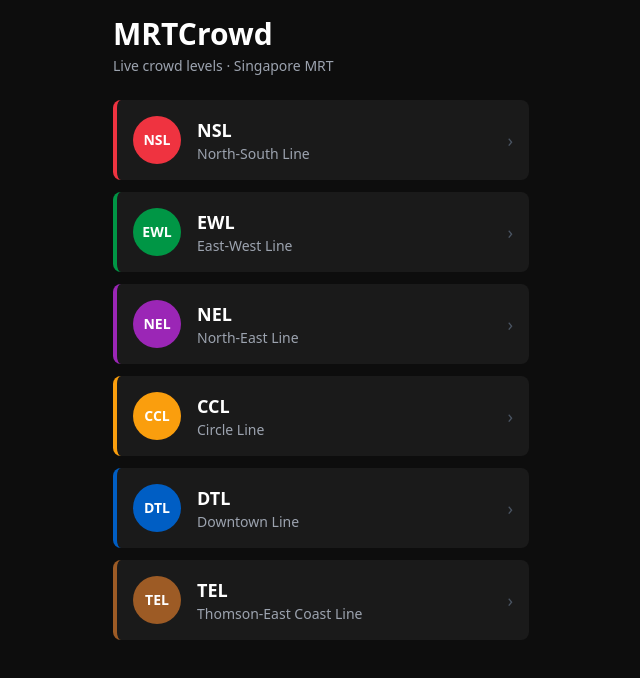
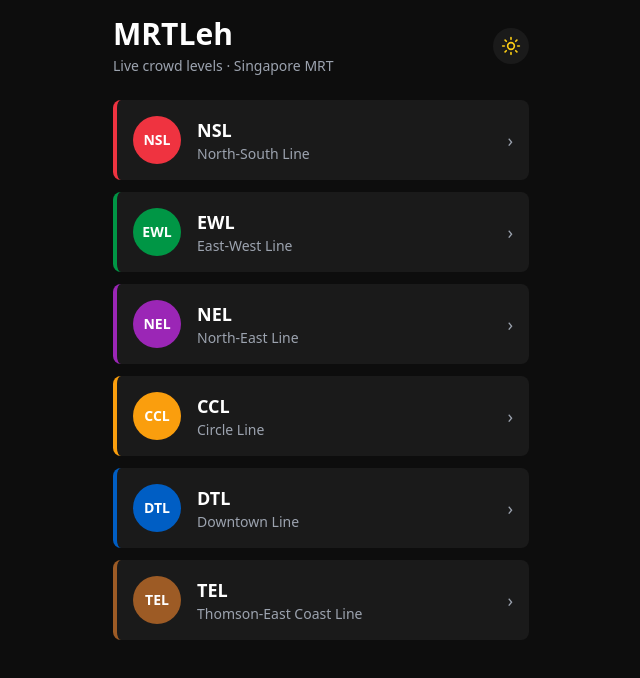
Before and after one commit to tetashler/MRTCrowd, a React (Vite) app: page / in a window 1280 px wide. Shown: the top 678 px of the page, without its empty margins (319-959 px from the left). Built offline with nearby package versions, Linux system fonts and the light colour scheme; no server answers.

Commit message:
Add light/dark mode toggle

```diff
--- a/src/App.tsx
+++ b/src/App.tsx
@@ -1,20 +1,21 @@
 import { useState } from 'react';
 import { Home } from './components/Home';
 import { LineScreen } from './components/LineScreen';
+import { ThemeProvider } from './context/ThemeContext';
 import { Analytics } from '@vercel/analytics/react';
 
 function App() {
   const [selectedLine, setSelectedLine] = useState<string | null>(null);
 
   return (
-    <>
+    <ThemeProvider>
       {selectedLine ? (
         <LineScreen lineCode={selectedLine} onBack={() => setSelectedLine(null)} />
       ) : (
         <Home onSelectLine={setSelectedLine} />
       )}
       <Analytics />
-    </>
+    </ThemeProvider>
   );
 }
 
--- a/src/components/DisruptionBanner.tsx
+++ b/src/components/DisruptionBanner.tsx
@@ -17,9 +17,8 @@ export const DisruptionBanner = () => {
   useEffect(() => {
     const fetchAlerts = async () => {
       try {
-        const response = await fetch(`/api/lta?endpoint=PCDRealTime&TrainLine=${lineCode}`);
+        const response = await fetch('/api/lta?endpoint=TrainServiceAlerts');
         const data = await response.json();
-        // data.value is an object, not an array
         setAlerts(data.value || null);
       } catch (error) {
         console.error('Failed to fetch alerts:', error);
@@ -44,7 +43,7 @@ export const DisruptionBanner = () => {
         <AlertCircle className="w-5 h-5 text-red-400 flex-shrink-0 mt-0.5" />
         <div className="flex-1">
           {alerts.Message.map((msg, idx) => (
-            <p key={idx} className="text-red-200 text-sm leading-relaxed">
+            <p key={idx} className="text-red-400 text-sm leading-relaxed">
               {msg.Content}
             </p>
           ))}
--- a/src/components/FavouriteStations.tsx
+++ b/src/components/FavouriteStations.tsx
@@ -3,6 +3,7 @@ import { Star, X } from 'lucide-react';
 import { getFavourites, removeFavourite, Favourite } from '../utils/favourites';
 import { getStationName, getLineColor } from '../data/stations';
 import { CrowdDataResponse } from '../types/api';
+import { useTheme } from '../context/ThemeContext';
 
 const getCrowdBadge = (level: 'l' | 'm' | 'h') => {
   switch (level) {
@@ -18,10 +19,13 @@ const getCrowdBadge = (level: 'l' | 'm' | 'h') => {
 export const FavouriteStations = ({ onUpdate }: { onUpdate?: () => void }) => {
   const [favourites, setFavourites] = useState<Favourite[]>([]);
   const [crowdData, setCrowdData] = useState<Map<string, 'l' | 'm' | 'h'>>(new Map());
+  const { isDark } = useTheme();
 
-  const loadFavourites = () => {
-    setFavourites(getFavourites());
-  };
+  const cardBg = isDark ? '#1A1A1A' : '#FFFFFF';
+  const textPrimary = isDark ? '#FFFFFF' : '#111111';
+  const textSecondary = isDark ? '#9CA3AF' : '#6B7280';
+
+  const loadFavourites = () => setFavourites(getFavourites());
 
   const fetchCrowdData = async () => {
     try {
@@ -31,7 +35,6 @@ export const FavouriteStations = ({ onUpdate }: { onUpdate?: () => void }) => {
       for (const lineCode of uniqueLines) {
         const response = await fetch(`/api/lta?endpoint=PCDRealTime&TrainLine=${lineCode}`);
         const data: CrowdDataResponse = await response.json();
-
         if (data.value) {
           data.value.forEach(station => {
             allData.set(station.Station, station.CrowdLevel);
@@ -45,9 +48,7 @@ export const FavouriteStations = ({ onUpdate }: { onUpdate?: () => void }) => {
     }
   };
 
-  useEffect(() => {
-    loadFavourites();
-  }, []);
+  useEffect(() => { loadFavourites(); }, []);
 
   useEffect(() => {
     if (favourites.length > 0) {
@@ -63,15 +64,13 @@ export const FavouriteStations = ({ onUpdate }: { onUpdate?: () => void }) => {
     onUpdate?.();
   };
 
-  if (favourites.length === 0) {
-    return null;
-  }
+  if (favourites.length === 0) return null;
 
   return (
     <div className="mb-6">
       <div className="flex items-center gap-2 mb-3">
         <Star className="w-5 h-5 text-yellow-500 fill-yellow-500" />
-        <h2 className="text-white font-semibold text-lg">Favourites</h2>
+        <h2 className="font-semibold text-lg" style={{ color: textPrimary }}>Favourites</h2>
       </div>
       <div className="space-y-2">
         {favourites.map(fav => {
@@ -82,12 +81,14 @@ export const FavouriteStations = ({ onUpdate }: { onUpdate?: () => void }) => {
           return (
             <div
               key={fav.stationCode}
-              className="bg-[#1A1A1A] rounded-lg p-3 flex items-center gap-3"
-              style={{ borderLeft: `3px solid ${lineColor}` }}
+              className="rounded-lg p-3 flex items-center gap-3 transition-colors duration-300"
+              style={{ backgroundColor: cardBg, borderLeft: `3px solid ${lineColor}` }}
             >
               <div className="flex-1">
-                <div className="text-white font-medium">{getStationName(fav.stationCode)}</div>
-                <div className="text-gray-400 text-sm">{fav.stationCode}</div>
+                <div className="font-medium" style={{ color: textPrimary }}>
+                  {getStationName(fav.stationCode)}
+                </div>
+                <div className="text-sm" style={{ color: textSecondary }}>{fav.stationCode}</div>
               </div>
               {badge && (
                 <div className={`px-2 py-1 rounded text-xs border ${badge.color}`}>
@@ -96,7 +97,8 @@ export const FavouriteStations = ({ onUpdate }: { onUpdate?: () => void }) => {
               )}
               <button
                 onClick={() => handleRemove(fav.stationCode)}
-                className="text-gray-400 hover:text-white transition-colors"
+                style={{ color: textSecondary }}
+                className="hover:text-white transition-colors"
               >
                 <X className="w-5 h-5" />
               </button>
--- a/src/components/Home.tsx
+++ b/src/components/Home.tsx
@@ -1,8 +1,10 @@
 import { useState } from 'react';
+import { Sun, Moon } from 'lucide-react';
 import { DisruptionBanner } from './DisruptionBanner';
 import { LineCard } from './LineCard';
 import { FavouriteStations } from './FavouriteStations';
 import { MRT_LINES } from '../data/stations';
+import { useTheme } from '../context/ThemeContext';
 
 interface HomeProps {
   onSelectLine: (lineCode: string) => void;
@@ -10,13 +12,35 @@ interface HomeProps {
 
 export const Home = ({ onSelectLine }: HomeProps) => {
   const [updateKey, setUpdateKey] = useState(0);
+  const { isDark, toggleTheme } = useTheme();
+
+  const bg = isDark ? '#0D0D0D' : '#F5F5F5';
+  const textPrimary = isDark ? '#FFFFFF' : '#111111';
+  const textSecondary = isDark ? '#9CA3AF' : '#6B7280';
 
   return (
-    <div className="min-h-screen bg-[#0D0D0D] text-white">
+    <div className="min-h-screen transition-colors duration-300" style={{ backgroundColor: bg }}>
       <div className="max-w-md mx-auto p-4">
-        <div className="mb-6">
-          <h1 className="text-3xl font-bold">MRTCrowd</h1>
-          <p className="text-gray-400 text-sm mt-1">Live crowd levels · Singapore MRT</p>
+
+        <div className="flex items-center justify-between mb-6">
+          <div>
+            <h1 className="text-3xl font-bold" style={{ color: textPrimary }}>MRTLeh</h1>
+            <p className="text-sm mt-1" style={{ color: textSecondary }}>
+              Live crowd levels · Singapore MRT
+            </p>
+          </div>
+
+          <button
+            onClick={toggleTheme}
+            className="p-2 rounded-full transition-colors duration-200"
+            style={{
+              backgroundColor: isDark ? '#1A1A1A' : '#E5E7EB',
+              color: isDark ? '#FACC15' : '#374151',
+            }}
+            aria-label="Toggle theme"
+          >
+            {isDark ? <Sun className="w-5 h-5" /> : <Moon className="w-5 h-5" />}
+          </button>
         </div>
 
         <DisruptionBanner />
--- a/src/components/LineCard.tsx
+++ b/src/components/LineCard.tsx
@@ -1,4 +1,5 @@
 import { MRTLine } from '../data/stations';
+import { useTheme } from '../context/ThemeContext';
 
 interface LineCardProps {
   line: MRTLine;
@@ -6,24 +7,32 @@ interface LineCardProps {
 }
 
 export const LineCard = ({ line, onClick }: LineCardProps) => {
+  const { isDark } = useTheme();
+
+  const cardBg = isDark ? '#1A1A1A' : '#FFFFFF';
+  const cardHover = isDark ? '#242424' : '#F3F4F6';
+  const textPrimary = isDark ? '#FFFFFF' : '#111111';
+  const textSecondary = isDark ? '#9CA3AF' : '#6B7280';
+
   return (
     <button
       onClick={onClick}
-      className="w-full bg-[#1A1A1A] rounded-lg p-4 flex items-center gap-4 hover:bg-[#242424] transition-colors"
-      style={{ borderLeft: `4px solid ${line.color}` }}
+      className="w-full rounded-lg p-4 flex items-center gap-4 transition-colors duration-200"
+      style={{ backgroundColor: cardBg, borderLeft: `4px solid ${line.color}` }}
+      onMouseEnter={e => (e.currentTarget.style.backgroundColor = cardHover)}
+      onMouseLeave={e => (e.currentTarget.style.backgroundColor = cardBg)}
     >
-      {/* Coloured circle with line code */}
       <div
-        className="w-12 h-12 rounded-full flex items-center justify-center flex-shrink-0 font-bold text-sm"
-        style={{ backgroundColor: line.color, color: '#fff' }}
+        className="w-12 h-12 rounded-full flex items-center justify-center flex-shrink-0 font-bold text-sm text-white"
+        style={{ backgroundColor: line.color }}
       >
         {line.code}
       </div>
       <div className="flex-1 text-left">
-        <h3 className="text-white font-semibold text-lg">{line.name}</h3>
-        <p className="text-gray-400 text-sm">{line.fullName}</p>
+        <h3 className="font-semibold text-lg" style={{ color: textPrimary }}>{line.name}</h3>
+        <p className="text-sm" style={{ color: textSecondary }}>{line.fullName}</p>
       </div>
-      <span className="text-gray-600 text-lg">›</span>
+      <span style={{ color: textSecondary }} className="text-lg">›</span>
     </button>
   );
 };
--- a/src/components/LineScreen.tsx
+++ b/src/components/LineScreen.tsx
@@ -4,6 +4,7 @@ import { StationCard } from './StationCard';
 import { LINE_STATIONS, MRT_LINES, getLineColor } from '../data/stations';
 import { addFavourite, removeFavourite, isFavourite } from '../utils/favourites';
 import { CrowdDataResponse } from '../types/api';
+import { useTheme } from '../context/ThemeContext';
 
 interface LineScreenProps {
   lineCode: string;
@@ -17,9 +18,14 @@ export const LineScreen = ({ lineCode, onBack }: LineScreenProps) => {
   const [lastUpdated, setLastUpdated] = useState<Date | null>(null);
   const [favourites, setFavourites] = useState<Set<string>>(new Set());
 
+  const { isDark } = useTheme();
   const line = MRT_LINES.find(l => l.code === lineCode);
   const stations = LINE_STATIONS[lineCode] || [];
   const lineColor = getLineColor(lineCode);
+
+  const bg = isDark ? '#0D0D0D' : '#F5F5F5';
+  const headerBg = isDark ? '#0D0D0D' : '#F5F5F5';
+  const textSecondary = isDark ? '#9CA3AF' : '#6B7280';
 
   const fetchCrowdData = async (isRefresh = false) => {
     if (isRefresh) setRefreshing(true);
@@ -49,9 +55,7 @@ export const LineScreen = ({ lineCode, onBack }: LineScreenProps) => {
   const loadFavourites = () => {
     const favs = new Set<string>();
     stations.forEach(station => {
-      if (isFavourite(station)) {
-        favs.add(station);
-      }
+      if (isFavourite(station)) favs.add(station);
     });
     setFavourites(favs);
   };
@@ -90,79 +94,69 @@ export const LineScreen = ({ lineCode, onBack }: LineScreenProps) => {
   };
 
   return (
-    <div className="min-h-screen bg-[#0D0D0D] text-white">
+    <div className="min-h-screen transition-colors duration-300" style={{ backgroundColor: bg }}>
       <div className="max-w-md mx-auto">
-
-        {/* Sticky header — z-50 ensures it always sits above dots and cards */}
         <div
-          className="sticky top-0 z-50 px-4 pt-4 pb-3"
+          className="sticky top-0 z-50 px-4 pt-4 pb-3 transition-colors duration-300"
           style={{
-            backgroundColor: '#0D0D0D',
-            borderBottom: '1px solid #1f1f1f',
-            boxShadow: '0 4px 16px rgba(0,0,0,0.8)',
+            backgroundColor: headerBg,
+            borderBottom: isDark ? '1px solid #1f1f1f' : '1px solid #E5E7EB',
+            boxShadow: isDark ? '0 4px 16px rgba(0,0,0,0.8)' : '0 4px 16px rgba(0,0,0,0.08)',
           }}
         >
           <div className="flex items-center gap-3">
             <button
               onClick={onBack}
-              className="text-gray-400 hover:text-white transition-colors p-1 rounded-full hover:bg-white/10"
+              className="p-1 rounded-full transition-colors"
+              style={{ color: textSecondary }}
             >
               <ArrowLeft className="w-5 h-5" />
             </button>
-
-            {/* Coloured dot + title */}
             <div className="flex items-center gap-2 flex-1">
-              <div
-                className="w-3 h-3 rounded-full flex-shrink-0"
-                style={{ backgroundColor: lineColor }}
-              />
+              <div className="w-3 h-3 rounded-full flex-shrink-0" style={{ backgroundColor: lineColor }} />
               <div>
                 <h1 className="text-xl font-bold leading-tight" style={{ color: lineColor }}>
                   {line?.name}
                 </h1>
-                <p className="text-gray-500 text-xs">{line?.fullName}</p>
+                <p className="text-xs" style={{ color: textSecondary }}>{line?.fullName}</p>
               </div>
             </div>
-
             <button
               onClick={() => fetchCrowdData(true)}
               disabled={refreshing}
-              className="text-gray-400 hover:text-white transition-colors disabled:opacity-50 p-1 rounded-full hover:bg-white/10"
+              className="p-1 rounded-full transition-colors disabled:opacity-50"
+              style={{ color: textSecondary }}
             >
               <RefreshCw className={`w-5 h-5 ${refreshing ? 'animate-spin' : ''}`} />
             </button>
           </div>
-
           {lastUpdated && (
-            <p className="text-gray-600 text-xs text-center mt-2">
+            <p className="text-xs text-center mt-2" style={{ color: isDark ? '#4B5563' : '#9CA3AF' }}>
               Updated {formatTime(lastUpdated)}
             </p>
           )}
         </div>
 
-        {/* Station list */}
         <div className="px-4 pb-8 pt-4">
           {loading ? (
             <div className="space-y-3">
               {[...Array(6)].map((_, i) => (
-                <div key={i} className="bg-[#1A1A1A] rounded-lg p-4 h-[72px] animate-pulse" />
+                <div
+                  key={i}
+                  className="rounded-lg p-4 h-[72px] animate-pulse"
+                  style={{ backgroundColor: isDark ? '#1A1A1A' : '#E5E7EB' }}
+                />
               ))}
             </div>
           ) : (
             <div className="relative">
-              {/* Vertical connecting line */}
               <div
                 className="absolute w-[2px] top-4 bottom-4"
-                style={{
-                  left: '10px',
-                  backgroundColor: `${lineColor}35`,
-                }}
+                style={{ left: '10px', backgroundColor: `${lineColor}35` }}
               />
-
               <div className="space-y-2">
                 {stations.map((stationCode) => (
                   <div key={stationCode} className="relative flex items-center gap-3">
-                    {/* Solid station dot with glow */}
                     <div
                       className="flex-shrink-0 rounded-full"
                       style={{
@@ -173,7 +167,6 @@ export const LineScreen = ({ lineCode, onBack }: LineScreenProps) => {
                         boxShadow: `0 0 6px ${lineColor}80`,
                       }}
                     />
-                    {/* Station card */}
                     <div className="flex-1">
                       <StationCard
                         stationCode={stationCode}
--- a/src/components/StationCard.tsx
+++ b/src/components/StationCard.tsx
@@ -1,5 +1,6 @@
 import { Star } from 'lucide-react';
 import { getStationName } from '../data/stations';
+import { useTheme } from '../context/ThemeContext';
 
 interface StationCardProps {
   stationCode: string;
@@ -27,32 +28,36 @@ export const StationCard = ({
   isFavourite,
   onToggleFavourite,
 }: StationCardProps) => {
+  const { isDark } = useTheme();
   const badge = crowdLevel ? getCrowdBadge(crowdLevel) : null;
+
+  const cardBg = isDark ? '#1A1A1A' : '#FFFFFF';
+  const textPrimary = isDark ? '#FFFFFF' : '#111111';
+  const textSecondary = isDark ? '#9CA3AF' : '#6B7280';
 
   return (
     <div
-      className="bg-[#1A1A1A] rounded-lg p-4 flex items-center gap-3"
-      style={{ borderLeft: `3px solid ${lineColor}` }}
+      className="rounded-lg p-4 flex items-center gap-3 transition-colors duration-300"
+      style={{ backgroundColor: cardBg, borderLeft: `3px solid ${lineColor}` }}
     >
       <div className="flex-1">
-        <h3 className="text-white font-semibold text-lg">{getStationName(stationCode)}</h3>
-        <p className="text-gray-400 text-sm">{stationCode}</p>
+        <h3 className="font-semibold text-lg" style={{ color: textPrimary }}>
+          {getStationName(stationCode)}
+        </h3>
+        <p className="text-sm" style={{ color: textSecondary }}>{stationCode}</p>
       </div>
-
       {badge && (
         <div className={`px-3 py-1.5 rounded-md text-sm border ${badge.color} flex items-center gap-2`}>
           <span>{badge.emoji}</span>
           <span>{badge.label}</span>
         </div>
       )}
-
       <button
         onClick={onToggleFavourite}
-        className="text-gray-400 hover:text-yellow-500 transition-colors"
+        style={{ color: isFavourite ? '#EAB308' : textSecondary }}
+        className="transition-colors"
       >
-        <Star
-          className={`w-6 h-6 ${isFavourite ? 'fill-yellow-500 text-yellow-500' : ''}`}
-        />
+        <Star className={`w-6 h-6 ${isFavourite ? 'fill-yellow-500' : ''}`} />
       </button>
     </div>
   );
--- /dev/null
+++ b/src/context/ThemeContext.tsx
@@ -0,0 +1,31 @@
+import { createContext, useContext, useState, ReactNode } from 'react';
+
+type Theme = 'dark' | 'light';
+
+interface ThemeContextType {
+  theme: Theme;
+  toggleTheme: () => void;
+  isDark: boolean;
+}
+
+const ThemeContext = createContext<ThemeContextType>({
+  theme: 'dark',
+  toggleTheme: () => {},
+  isDark: true,
+});
+
+export const ThemeProvider = ({ children }: { children: ReactNode }) => {
+  const [theme, setTheme] = useState<Theme>('dark');
+
+  const toggleTheme = () => {
+    setTheme(prev => (prev === 'dark' ? 'light' : 'dark'));
+  };
+
+  return (
+    <ThemeContext.Provider value={{ theme, toggleTheme, isDark: theme === 'dark' }}>
+      {children}
+    </ThemeContext.Provider>
+  );
+};
+
+export const useTheme = () => useContext(ThemeContext);
```
